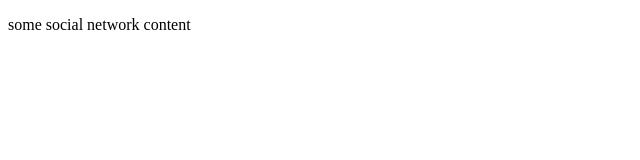
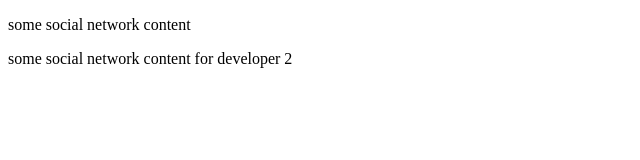
Before and after one commit to joxara777/social-network2, a plain HTML site: page index.html in a window 1280 px wide. Shown: the whole page, without its empty margins (0-640 px from the left). Drawn offline with Linux system fonts and the light colour scheme.

Commit message:
Update index.html

```diff
--- a/index.html
+++ b/index.html
@@ -5,5 +5,6 @@
     </head>
     <body>
         <p>some social network content</p>
+        <p>some social network content for developer 2</p>
     </body>
 </html>
```
